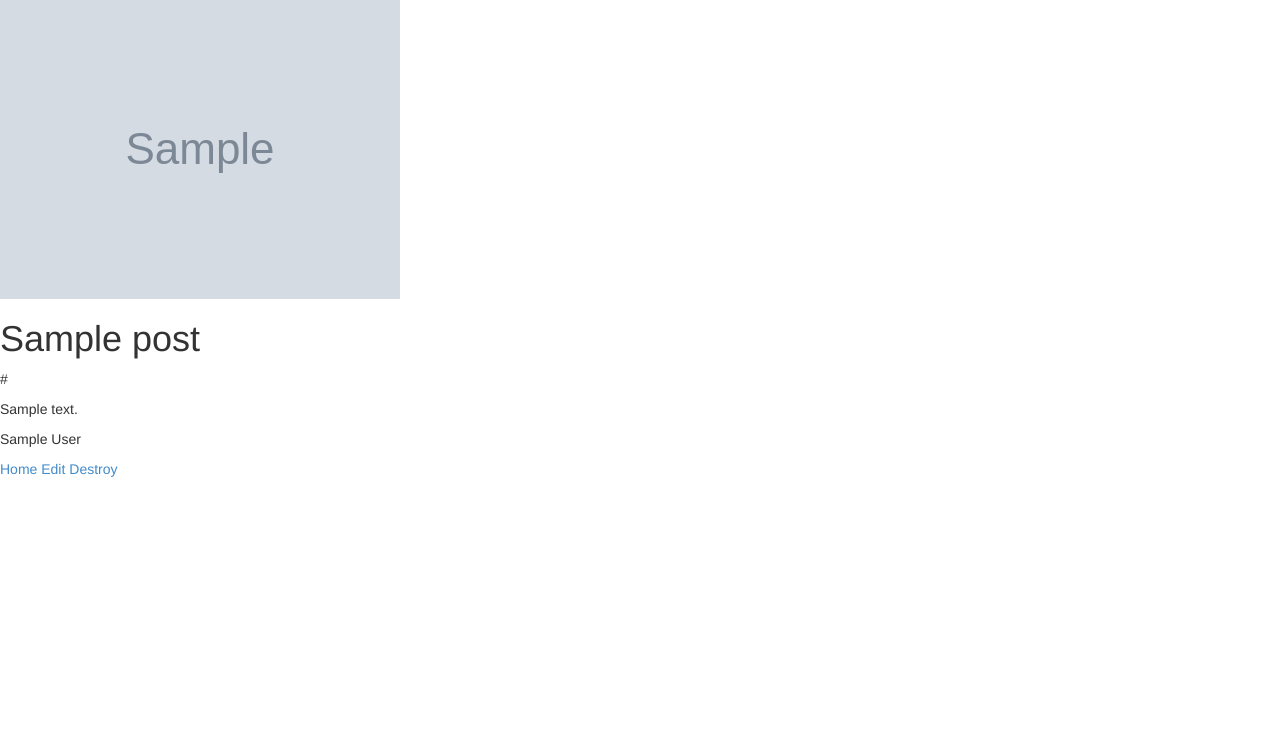
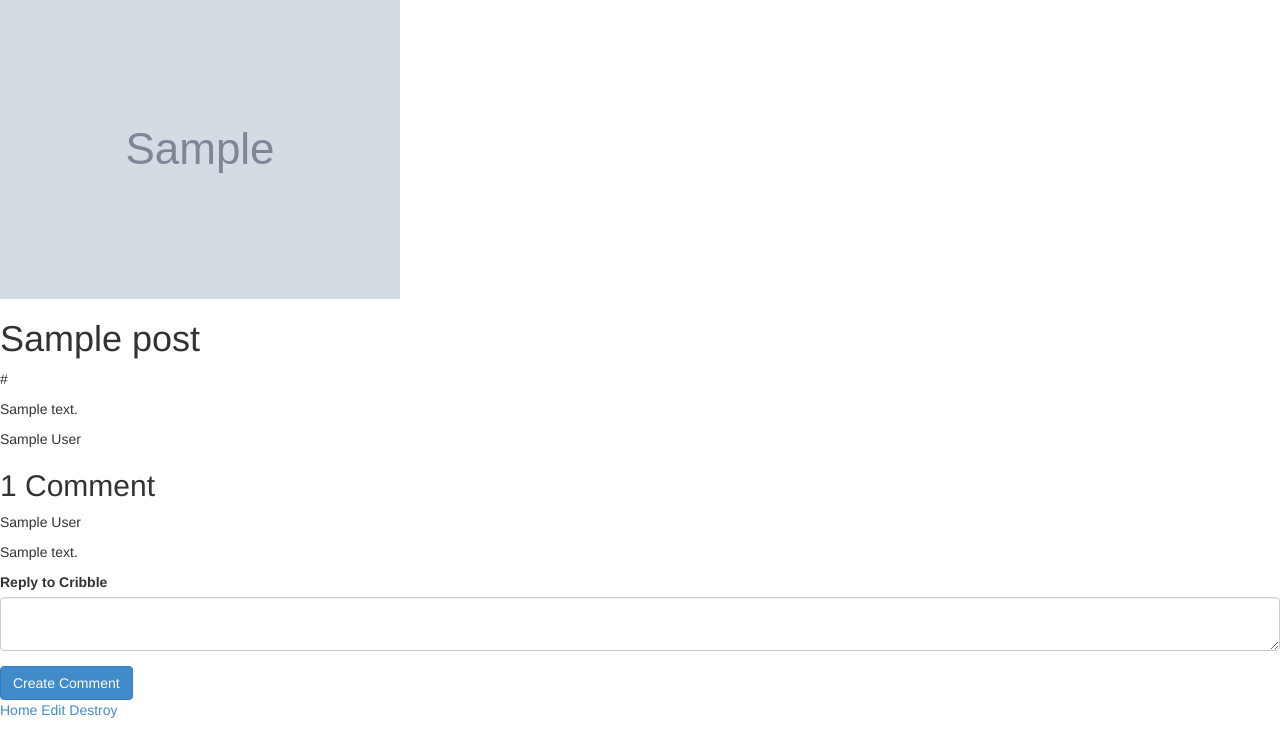
Before and after one commit to krishnaprabhu21/Cribble, a Rails app: page /posts/1 in a window 1280 px wide. Shown: the part 63-800 px from the top of the page. Run offline with Rails 7, Linux system fonts and the light colour scheme; tables that the repository leaves empty hold one stand-in row (values such as "Sample post"); grey boxes marked "Sample" are stand-in pictures; style sheets or scripts are compiled from the project's sources; parts of the project's set-up code (start-up, migrations or seed data) failed here and were passed over; some libraries are stand-ins or nearby versions.

Commit message:
added comments on posts functionality

```diff
--- /dev/null
+++ b/app/assets/javascripts/comments.coffee
@@ -0,0 +1,3 @@
+# Place all the behaviors and hooks related to the matching controller here.
+# All this logic will automatically be available in application.js.
+# You can use CoffeeScript in this file: http://coffeescript.org/
--- /dev/null
+++ b/app/assets/stylesheets/comments.scss
@@ -0,0 +1,3 @@
+// Place all the styles related to the comments controller here.
+// They will automatically be included in application.css.
+// You can use Sass (SCSS) here: http://sass-lang.com/
--- a/app/controllers/posts_controller.rb
+++ b/app/controllers/posts_controller.rb
@@ -9,7 +9,7 @@ class PostsController < ApplicationController
 
 
 	def show
-
+		@comments = Comment.where(post_id: @post )
 	end
 
 
--- /dev/null
+++ b/app/helpers/comments_helper.rb
@@ -0,0 +1,2 @@
+module CommentsHelper
+end
--- /dev/null
+++ b/app/models/comment.rb
@@ -0,0 +1,4 @@
+class Comment < ActiveRecord::Base
+  belongs_to :post
+  belongs_to :user
+end
--- a/app/models/post.rb
+++ b/app/models/post.rb
@@ -1,6 +1,8 @@
 class Post < ActiveRecord::Base
 
 	belongs_to :user
+
+	has_many :comments
 
 	#for paperclip gem
 	has_attached_file :image, styles: { medium: "700x500#", small: "350x250#" }
--- a/app/models/user.rb
+++ b/app/models/user.rb
@@ -5,4 +5,6 @@ class User < ActiveRecord::Base
          :recoverable, :rememberable, :trackable, :validatable
 
   has_many :posts
+  has_many :comments
+
 end
--- /dev/null
+++ b/app/views/comments/_form.html.erb
@@ -0,0 +1,6 @@
+
+<%= simple_form_for([@post, @post.comments.build]) do |f| %>
+	<%= f.input :content, label: "Reply to Cribble" %>
+
+	<%= f.button :submit, class: "btn btn-primary" %>
+<% end %>
--- a/app/views/posts/index.html.erb
+++ b/app/views/posts/index.html.erb
@@ -3,6 +3,7 @@
 <% @post.each do |post| %>
 	<%= link_to(image_tag post.image.url(:small)) %>
 	<h3><%= link_to post.title, post %></h3>
+	<p><%= pluralize(post.comments.count, "Comment") %> </p>
 <% end %>
 
 <%= link_to "Add new Cribble", new_post_path(@post) %>
--- a/app/views/posts/show.html.erb
+++ b/app/views/posts/show.html.erb
@@ -5,6 +5,23 @@
 <p><%= @post.description %></p>
 <p><%= @post.user.name %></p>
 
+<div id="comment_container">
+	<h2 class="comment_count">
+		<%= pluralize(@post.comments.count, "Comment") %>
+	</h2>
+	<% @comments.each do |comment| %>
+		<div class="comment">
+			<p class="username">
+				<%= comment.user.name %>
+			</p>
+			<p class="content">
+				<%= comment.content %>
+			</p>
+		</div>
+	<% end %>
+</div>
+
+<%= render 'comments/form' %>
 
 <%= link_to "Home", root_path %>
 <%= link_to "Edit", edit_post_path(@post) %>
--- a/config/routes.rb
+++ b/config/routes.rb
@@ -1,6 +1,9 @@
 Rails.application.routes.draw do
   devise_for :users
-  resources :posts
+
+  resources :posts do
+  	resources :comments
+  end
 
   root 'posts#index'
 end
```
Also changed, not shown: app/controllers/comments_controller.rb (added, +25 -0 lines), db/migrate/20160122095739_create_comments.rb (added, +11 -0 lines), test/controllers/comments_controller_test.rb (added, +7 -0 lines), test/fixtures/comments.yml (added, +11 -0 lines), test/models/comment_test.rb (added, +7 -0 lines), db/schema.rb.
